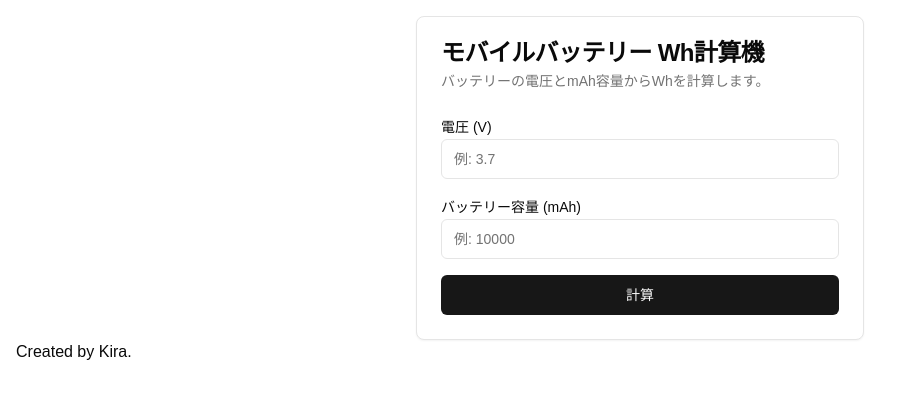
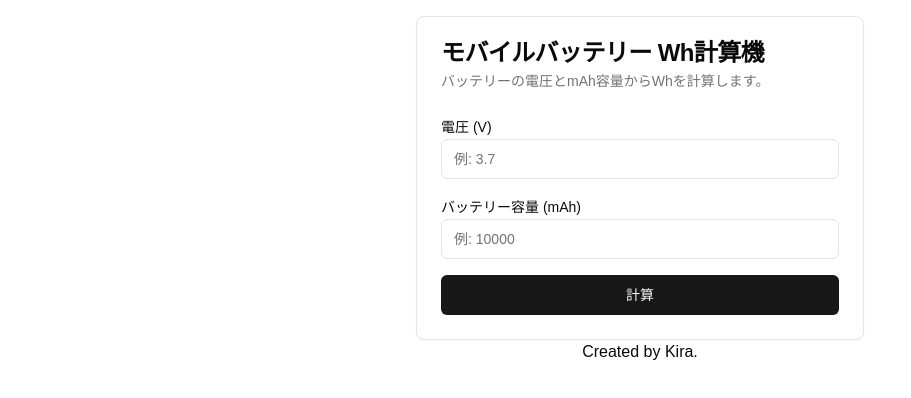
Before and after one commit to delico/mobile-battery-calculator, a Next.js app: page / in a window 1280 px wide. Shown: the top 398 px of the page, without its empty margins (0-911 px from the left). Built offline with nearby package versions, Linux system fonts and the light colour scheme.

Commit message:
fix styles

```diff
--- a/app/page.tsx
+++ b/app/page.tsx
@@ -72,9 +72,9 @@ export default function BatteryCalculator() {
           )}
         </CardContent>
       </Card>
-      <a href="https://beacons.ai/byeolsatang" target="_blank" rel="noopener noreferrer">
+      <p className="text-center"><a href="https://beacons.ai/byeolsatang" target="_blank" rel="noopener noreferrer">
       Created by Kira.
-      </a>
+      </a></p>
     </div>
   )
 }
```
